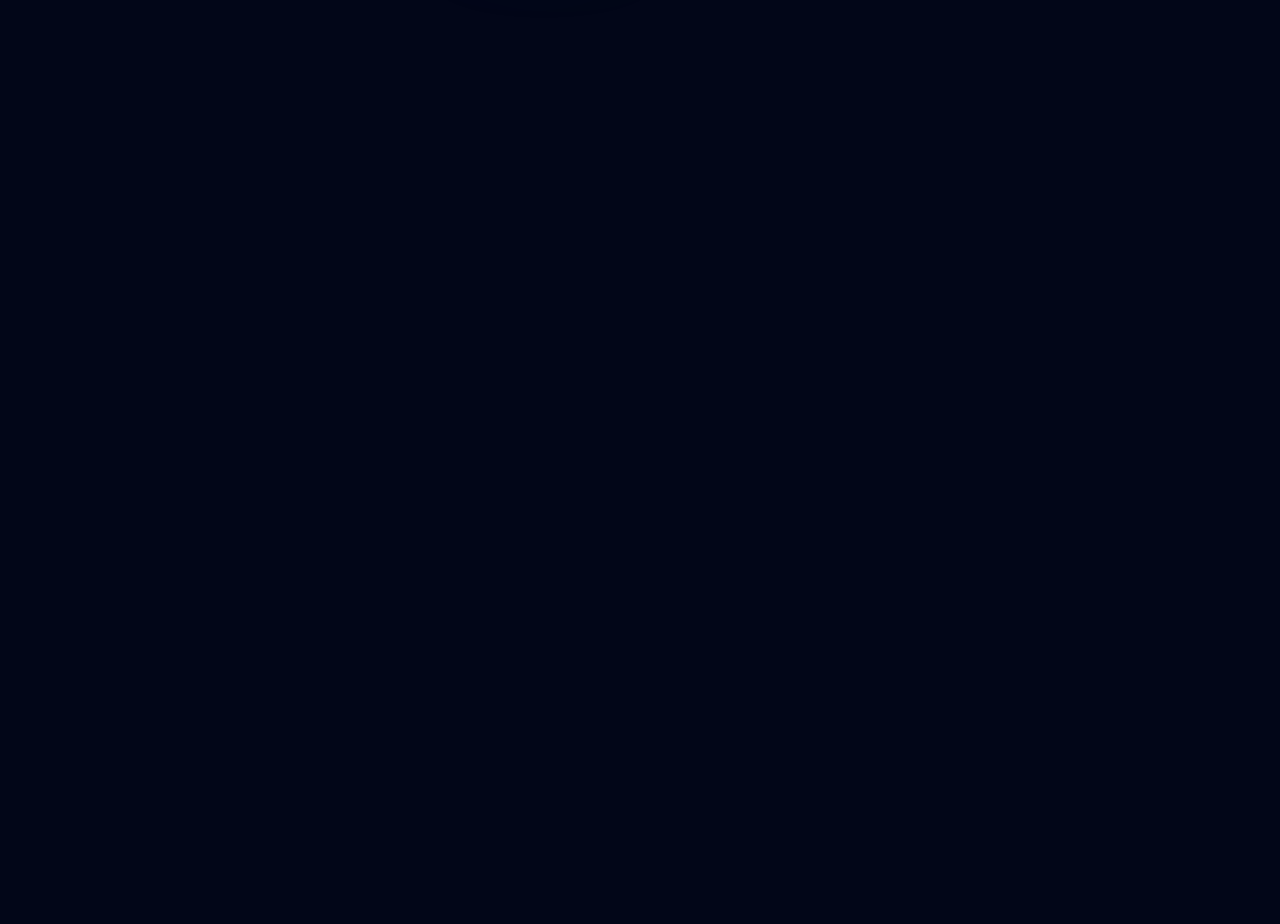
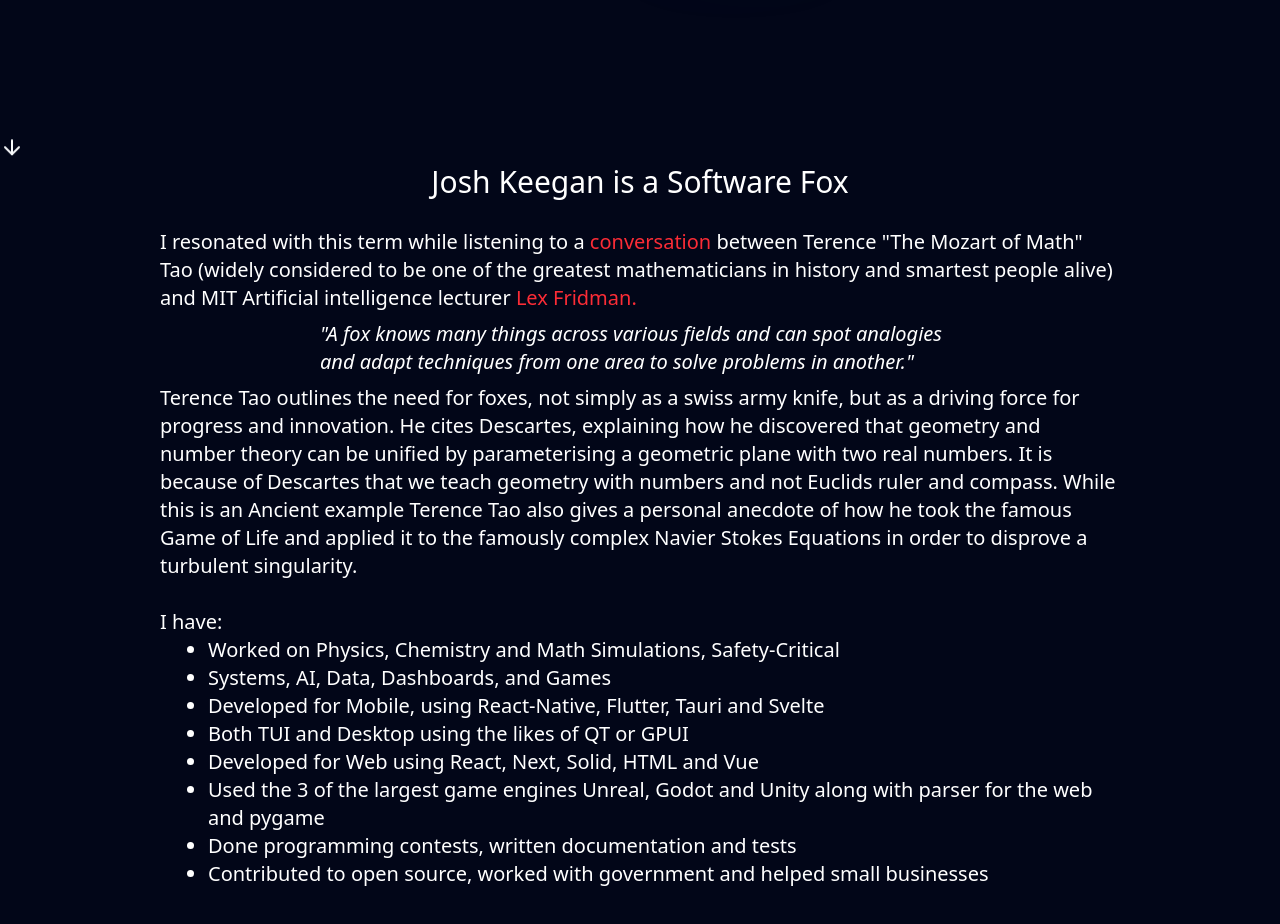
Before and after one commit to JoshuaKeegan3/whatsjoshdoing.com, a Next.js app: page / in a window 1280 px wide. Shown: the part 660-1584 px from the top of the page. Before the commit the page ends 800 px from the top, so only its background shows below. Built offline with nearby package versions, Linux system fonts and the light colour scheme; no server answers.

Commit message:
feat: add animated arrow and scroll functionality

```diff
--- a/app/doing/page.tsx
+++ b/app/doing/page.tsx
@@ -1,6 +1,5 @@
 "use client";
 
-import { useEffect, useState } from "react";
 import ImportantText from "@/components/ImportantText";
 import WhatsHeDoing from "@/components/WhatsHeDoing";
 
--- a/app/done/page.tsx
+++ b/app/done/page.tsx
@@ -1,5 +1,6 @@
 "use client";
 
+import Image from "next/image";
 import { useEffect, useRef, useState } from "react";
 import "./whatsHeDone.css";
 import LeetCodeStats from "@/components/LeetCodeStats";
@@ -20,16 +21,24 @@ const repositories = [
   { repoUrl: "./", imageUrl: "/next.svg" },
 ];
 
+type Button = {
+  id: number;
+  imageUrl: string;
+  top: string;
+  left: string;
+  repoUrl: string;
+};
+
 const generateButtons = (repos: typeof repositories) => {
   const rings = [
     { count: 5, radius: 7 },
     { count: 8, radius: 11 },
   ];
 
-  let buttons: any[] = [];
+  const buttons: Button[] = [];
   let repoIndex = 0;
 
-  rings.forEach((ring, ringIndex) => {
+  rings.forEach((ring) => {
     const angle_increment = (2 * Math.PI) / ring.count;
     for (let i = 0; i < ring.count; i++) {
       if (repoIndex >= repos.length) break;
@@ -138,7 +147,7 @@ export default function WhatsHeDone() {
     >
       <div className="canvas-content" ref={canvasContentRef}>
         <div className="center-content">
-          <h1 className="title">What's He Done</h1>
+          <h1 className="title">What&apos;s He Done</h1>
           <LeetCodeStats />
         </div>
         {buttons.map((button) => (
@@ -148,11 +157,13 @@ export default function WhatsHeDone() {
             target="_blank"
             rel="noopener noreferrer"
           >
-            <img
+            <Image
               src={button.imageUrl}
               className="scroll-button"
               style={{ top: button.top, left: button.left }}
               alt={`Project ${button.id}`}
+              width={100}
+              height={100}
             />
           </a>
         ))}
--- a/app/globals.css
+++ b/app/globals.css
@@ -2,7 +2,9 @@
 @import "tw-animate-css";
 
 @custom-variant dark (&:is(.dark *));
-
+link {
+    color: red;
+}
 .roller {
     height: 12rem;
     line-height: 4rem;
@@ -17,9 +19,10 @@
 
 .center {
     max-width: fit-content;
+    flex-direction: column;
     font-size: 4rem;
     height: 100vh;
-    width: 100%;
+    width: 100vh;
     display: flex;
     margin-left: auto;
     margin-right: auto;
--- a/app/page.tsx
+++ b/app/page.tsx
@@ -1,36 +1,54 @@
 "use client";
 
-import React, { useState, useEffect } from "react";
+import React, { useState, useEffect, useRef } from "react";
 import { Activity, Lightbulb, Briefcase } from "lucide-react";
 import clsx from "clsx";
 import Link from "next/link";
+import Arrow from "@/components/Arrow";
 
 export default function Home() {
+  const blurbRef = useRef<HTMLDivElement>(null);
   const [rollerLocation, setRollerLocation] = useState(0);
   const [active, setActive] = useState(false);
   useEffect(() => {
     const timer = setInterval(() => {
       if (active) {
         setRollerLocation((prev) => (prev + 1) % 3);
-        // console.log(rollerLocation);
       }
 
       setActive((prev) => !prev);
     }, 3000);
     return () => clearInterval(timer);
-  }, [rollerLocation, active]);
+  }, [active]);
+
+  useEffect(() => {
+    const timer = setTimeout(() => {
+      if (blurbRef.current) {
+        blurbRef.current.scrollIntoView({ behavior: "smooth" });
+      }
+    }, 5000); // Adjust the delay as needed
+
+    return () => clearTimeout(timer);
+  }, []);
+
+  const handleClick = () => {
+    if (blurbRef.current) {
+      blurbRef.current.scrollIntoView({ behavior: "smooth" });
+    }
+  };
 
   return (
-    <div className="center flex-col">
+    <>
+      <div className="center">
         <div className="flex items-center justify-center">
-        <h1 className="whitespace-nowrap">Whats Josh</h1>
-        <div className="roller pb-50">
+          <h1 className="whitespace-nowrap">Whats Josh Keegan</h1>
+          <div className="roller pb-50 fade-in">
             <span
               id="rolltext"
               style={{
                 animationPlayState: active ? "running" : "paused",
                 textTransform: "uppercase",
-            }}
+              }} // On hover button collapse this span into another span with just the current
             >
               Done
               <br />
@@ -46,10 +64,10 @@ export default function Home() {
             </span>
           </div>
         </div>
-      <div className="flex pt-10 gap-4">
+        <div className="flex pt-10 gap-4 fade-in">
           <div
             className={clsx("p-4 rounded-lg flex justify-center items-center", {
-            "glowing-border text-white": rollerLocation === 0,
+              "glowing-border text-white": rollerLocation === 1,
             })}
           >
             <Link href={"thinking"}>
@@ -58,7 +76,7 @@ export default function Home() {
           </div>
           <div
             className={clsx("p-4 rounded-lg flex justify-center items-center", {
-            "glowing-border text-white": rollerLocation === 1,
+              "glowing-border text-white": rollerLocation === 2,
             })}
           >
             <Link href={"done"}>
@@ -67,7 +85,7 @@ export default function Home() {
           </div>
           <div
             className={clsx("p-4 rounded-lg flex justify-center items-center", {
-            "glowing-border text-white": rollerLocation === 2,
+              "glowing-border text-white": rollerLocation === 0,
             })}
           >
             <Link href={"doing"}>
@@ -76,5 +94,66 @@ export default function Home() {
           </div>
         </div>
       </div>
+      <Arrow handleClick={handleClick} />
+      <div
+        ref={blurbRef}
+        className="text-white h-dvh w-dvw align-baseline text-xl"
+      >
+        <h1 className="text-center text-3xl">Josh Keegan is a Software Fox</h1>
+        <p className="px-40">
+          <br />I resonated with this term while listening to a{" "}
+          <Link
+            className=" text-red-500"
+            href="https://youtu.be/HUkBz-cdB-k?t=3258"
+          >
+            conversation
+          </Link>{" "}
+          between Terence &quot;The Mozart of Math&quot; Tao (widely considered
+          to be one of the greatest mathematicians in history and smartest
+          people alive) and MIT Artificial intelligence lecturer{" "}
+          <Link className="text-red-500" href="https://lexfridman.com/">
+            Lex Fridman.
+          </Link>{" "}
+          <br />
+          <p className="py-2 px-40 italic">
+            &quot;A fox knows many things across various fields and can spot
+            analogies and adapt techniques from one area to solve problems in
+            another.&quot;
+          </p>
+          Terence Tao outlines the need for foxes, not simply as a swiss army
+          knife, but as a driving force for progress and innovation. He cites
+          Descartes, explaining how he discovered that geometry and number
+          theory can be unified by parameterising a geometric plane with two
+          real numbers. It is because of Descartes that we teach geometry with
+          numbers and not Euclids ruler and compass. While this is an Ancient
+          example Terence Tao also gives a personal anecdote of how he took the
+          famous Game of Life and applied it to the famously complex Navier
+          Stokes Equations in order to disprove a turbulent singularity.
+          <br />
+          <br />I have:
+          <ul className="list-disc pl-12">
+            <li>
+              Worked on Physics, Chemistry and Math Simulations, Safety-Critical
+            </li>
+            <li>Systems, AI, Data, Dashboards, and Games</li>
+            <li>
+              Developed for Mobile, using React-Native, Flutter, Tauri and
+              Svelte
+            </li>
+            <li>Both TUI and Desktop using the likes of QT or GPUI</li>
+            <li>Developed for Web using React, Next, Solid, HTML and Vue</li>
+            <li>
+              Used the 3 of the largest game engines Unreal, Godot and Unity
+              along with parser for the web and pygame
+            </li>
+            <li>Done programming contests, written documentation and tests</li>
+            <li>
+              Contributed to open source, worked with government and helped
+              small businesses
+            </li>
+          </ul>
+        </p>
+      </div>
+    </>
   );
 }
--- a/components/Arrow.tsx
+++ b/components/Arrow.tsx
@@ -1,5 +1,6 @@
-const Arrow = () => (
+const Arrow = ({ handleClick }: { handleClick: () => void }) => (
   <svg
+    onClick={handleClick}
     xmlns="http://www.w3.org/2000/svg"
     width="24"
     height="24"
@@ -9,9 +10,10 @@ const Arrow = () => (
     strokeWidth="2"
     strokeLinecap="round"
     strokeLinejoin="round"
+    className="animate-bounce cursor-pointer"
   >
-    <path d="M5 12h14" />
-    <path d="m12 5 7 7-7 7" />
+    <path d="M12 5v14" />
+    <path d="m19 12-7 7-7-7" />
   </svg>
 );
 
--- a/components/ImportantText.tsx
+++ b/components/ImportantText.tsx
@@ -3,6 +3,7 @@
 import { useState, useEffect } from "react";
 type ImporantTextProps = {
   animate_text?: boolean;
+  color?: boolean;
   zoom: boolean;
   text: string;
 };
@@ -18,11 +19,8 @@ export default function ImportantText(props: ImporantTextProps) {
   }, []);
   return (
     <div
-      className={`
-        animated-gradient
-        tracking-[-.01em] pl-1.5 pr-1.5
-        transition-all duration-700 ease-out transform origin-center
-        bg-gradient-to-r from-purple-500 via-pink-500 to-yellow-500 bg-clip-text text-transparent
+      className={`tracking-[-.01em] pl-1.5 pr-1.5 transition-all duration-700 ease-out transform
+        ${props.color ? "animated-gradient origin-center bg-gradient-to-r from-purple-500 via-pink-500 to-yellow-500 bg-clip-text text-transparent" : ""}
         ${props.zoom ? `${animateText ? "opacity-100 scale-100" : "opacity-100 scale-[5]"}` : ""}
       `}
     >
--- a/components/WhatsHeDoing.tsx
+++ b/components/WhatsHeDoing.tsx
@@ -7,16 +7,6 @@ import Link from "next/link";
 import z from "zod";
 import { HoverCard, HoverCardContent, HoverCardTrigger } from "./ui/hover-card";
 import { Avatar, AvatarFallback, AvatarImage } from "@radix-ui/react-avatar";
-
-type Activity = {
-  _id: string;
-  project_name: string;
-  file_name: string;
-  class_name: string;
-  function_name: string;
-  repo_name: string;
-  _creationTime: number;
-};
 
 type Status = "Offline" | "Online";
 
@@ -44,12 +34,12 @@ export default function WhatsHeDoing() {
   }
 
   const activities = schema.parse(res[0]);
-  let project_name = activities.project_name;
-  let file_name = activities.file_name;
-  let class_name = activities.class_name;
-  let function_name = activities.function_name;
-  let creation_time = activities._creationTime;
-  let now = new Date().getTime();
+  const project_name = activities.project_name;
+  const file_name = activities.file_name;
+
+  const function_name = activities.function_name;
+  const creation_time = activities._creationTime;
+  const now = new Date().getTime();
 
   // if the time difference is greater than 60 minutes
   // set offline to true
--- a/convex/_generated/api.js
+++ b/convex/_generated/api.js
@@ -1,4 +1,4 @@
-/* eslint-disable */
+
 /**
  * Generated `api` utility.
  *
--- a/convex/_generated/server.d.ts
+++ b/convex/_generated/server.d.ts
@@ -1,4 +1,4 @@
-/* eslint-disable */
+
 /**
  * Generated utilities for implementing server-side Convex query and mutation functions.
  *
--- a/convex/_generated/server.js
+++ b/convex/_generated/server.js
@@ -1,4 +1,4 @@
-/* eslint-disable */
+
 /**
  * Generated utilities for implementing server-side Convex query and mutation functions.
  *
--- a/package.json
+++ b/package.json
@@ -23,6 +23,7 @@
     "zod": "^4.1.11"
   },
   "devDependencies": {
+    "@biomejs/biome": "2.2.5",
     "@eslint/eslintrc": "^3",
     "@tailwindcss/postcss": "^4",
     "@types/node": "^20",
```
Also changed, not shown: components/LeetCodeStats.tsx (+19 -7 lines), 2 other files (tests, documents, lock files or other folders). Lines whose indentation alone changed are shown as unchanged.
